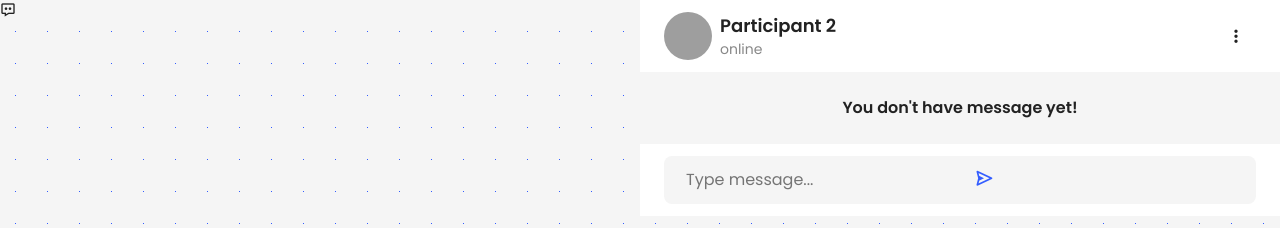
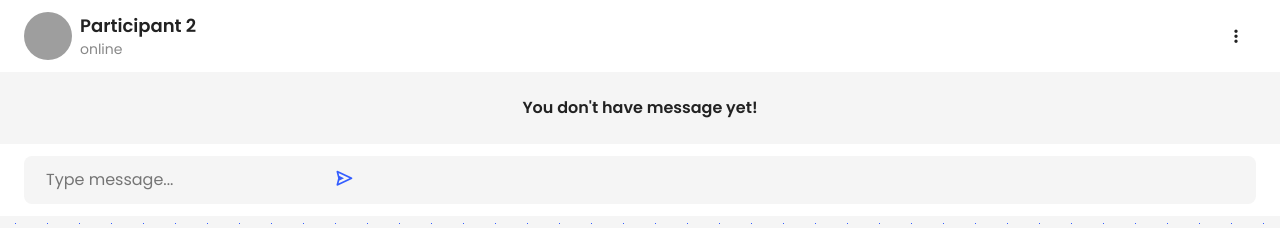
Before and after one commit to jadegjer/chat-participant, a plain HTML site: page index.html in a window 1280 px wide. Shown: the top 228 px of the page. Drawn offline with nearby package versions, Linux system fonts and the light colour scheme; grey boxes are pictures that could not be loaded.

Commit message:
change width

```diff
--- a/styles.css
+++ b/styles.css
@@ -105,7 +105,7 @@ select {
   position: fixed;
     bottom: 0;
     right: 0;
-    width: 50%; /* Adjust the width as needed */
+    width: 100%; /* Adjust the width as needed */
     height: 100vh; /* Set the height to occupy the full viewport height */
     /* Other styling properties */
 }
```
